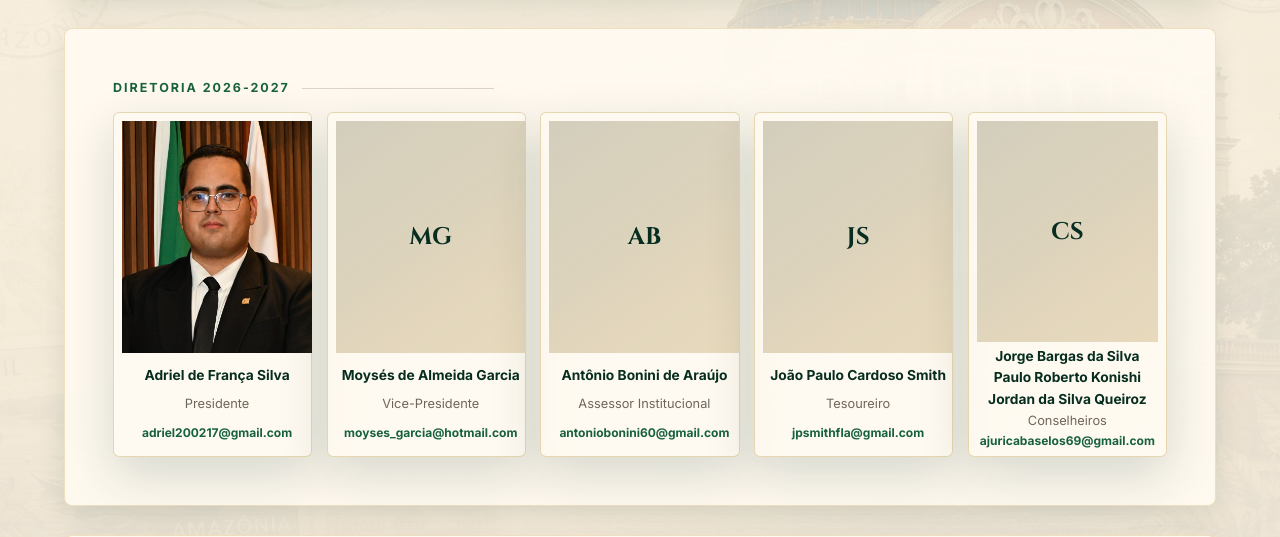
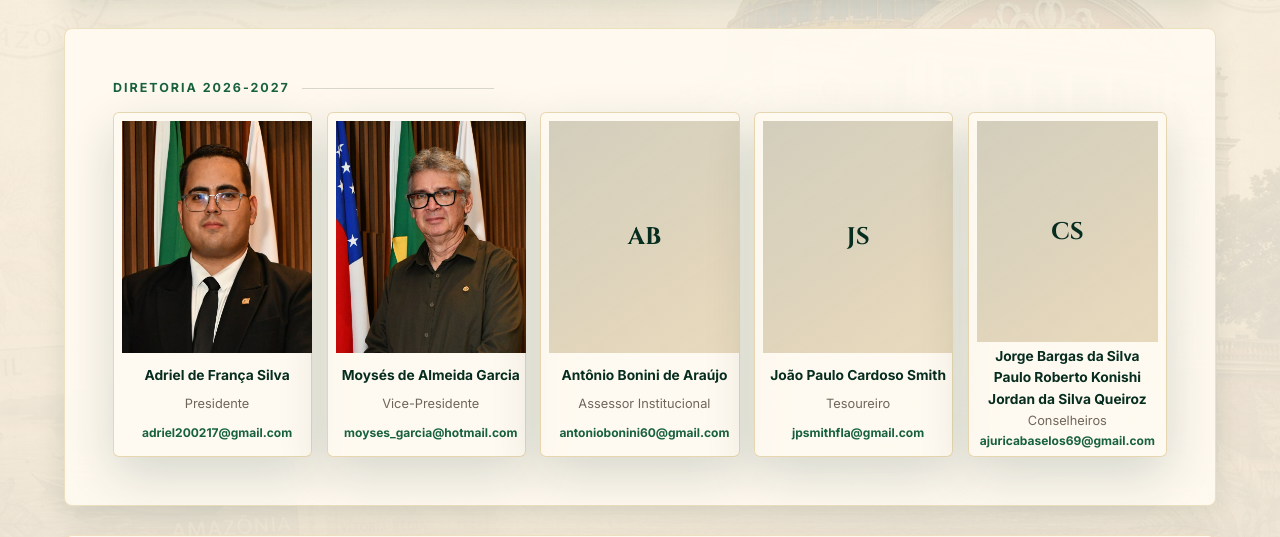
Before and after one commit to LuanValle/site-clube, a website: page clube.html in a window 1280 px wide. Shown: the part 1260-1797 px from the top of the page. Drawn offline with Linux system fonts and the light colour scheme.

Commit message:
feat: add Moyses portrait to club board

```diff
--- a/clube.html
+++ b/clube.html
@@ -97,7 +97,7 @@
               <a href="mailto:adriel200217@gmail.com">adriel200217@gmail.com</a>
             </article>
             <article>
-              <div class="portrait">MG</div>
+              <div class="portrait"><img src="assets/moyses-almeida.jpg" alt="Moysés de Almeida Garcia, vice-presidente do clube" loading="lazy" /></div>
               <strong>Moysés de Almeida Garcia</strong>
               <span>Vice-Presidente</span>
               <a href="mailto:moyses_garcia@hotmail.com"
```
Also changed, not shown: assets/moyses-almeida.jpg (added).
